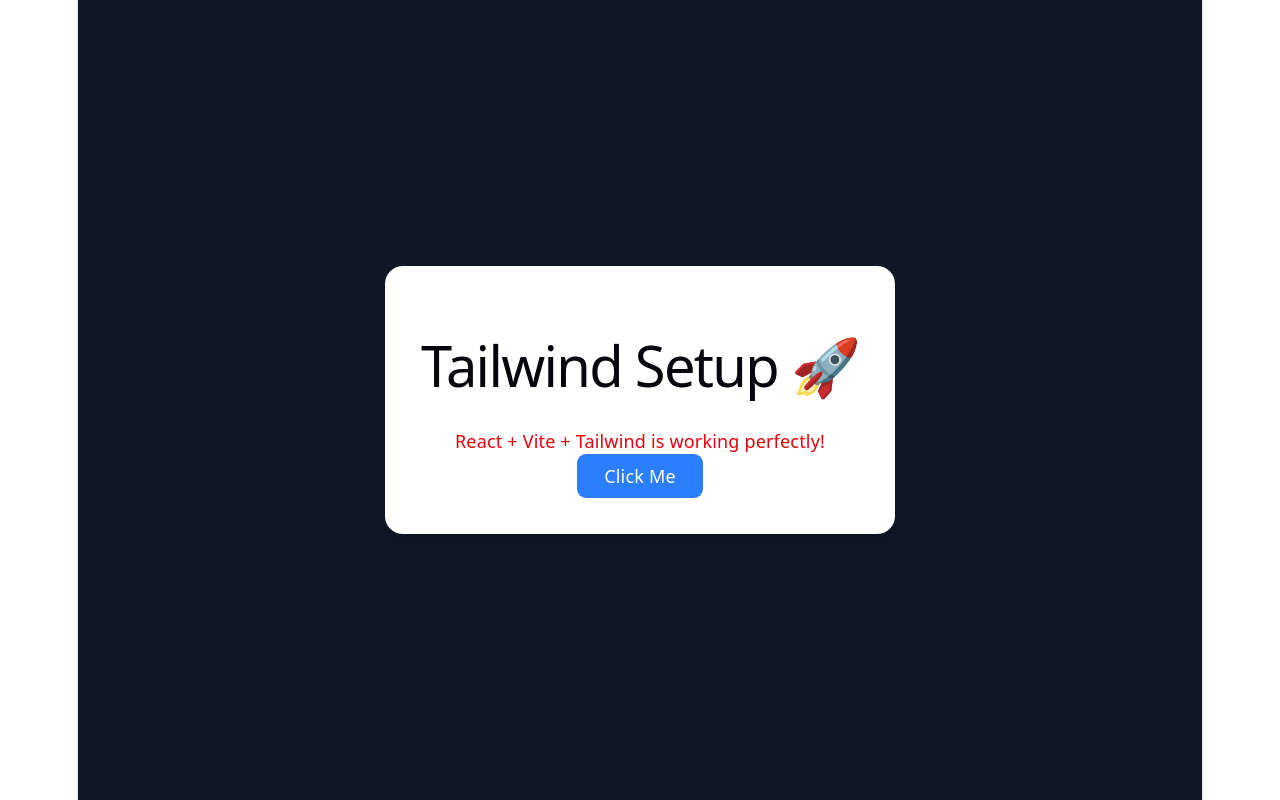
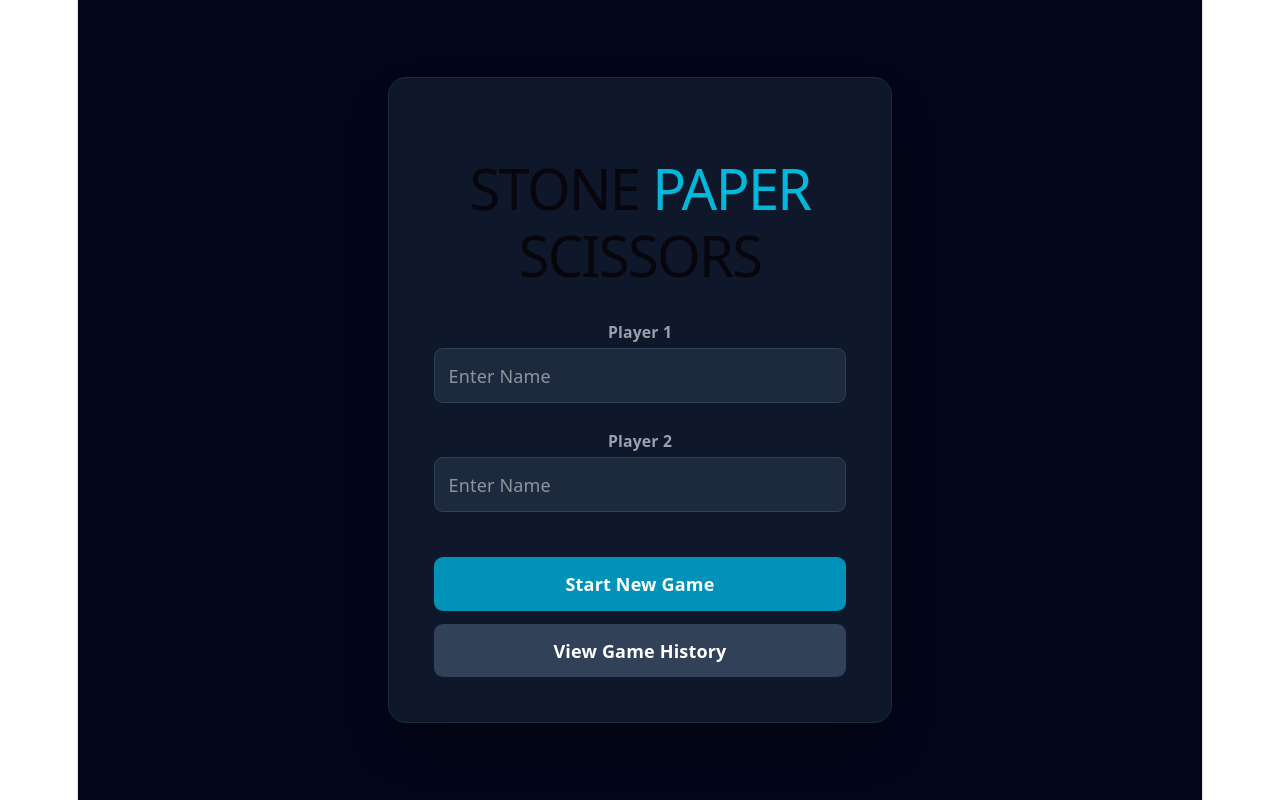
Before and after one commit to csnishant/Stone-Paper-Scissors, a React (Vite) app in the folder Frontend/: page / in a window 1280 px wide. Built offline with nearby package versions, Linux system fonts and the light colour scheme.

Commit message:
create home  page and game page

```diff
--- /dev/null
+++ b/Frontend/api/gameApi.js
@@ -0,0 +1,18 @@
+import { GAME_API_ENDPOINT } from "../src/utils/constants";
+
+export const saveGame = async (data) => {
+  const res = await fetch(`${GAME_API_ENDPOINT}/save-game`, {
+    method: "POST",
+    headers: {
+      "Content-Type": "application/json",
+    },
+    body: JSON.stringify(data),
+  });
+
+  return res.json();
+};
+
+export const getHistory = async () => {
+  const res = await fetch(`${GAME_API_ENDPOINT}/history`);
+  return res.json();
+};
--- /dev/null
+++ b/Frontend/components/GameButton.jsx
@@ -0,0 +1,16 @@
+const GameButton = ({ onClick, children, variant = "primary" }) => {
+  const styles =
+    variant === "primary"
+      ? "bg-cyan-600 hover:bg-cyan-500"
+      : "bg-slate-700 hover:bg-slate-600";
+
+  return (
+    <button
+      onClick={onClick}
+      className={`${styles} px-6 py-3 rounded-lg font-bold transition-all transform active:scale-95 text-white`}>
+      {children}
+    </button>
+  );
+};
+
+export default GameButton;
--- /dev/null
+++ b/Frontend/components/InputField.jsx
@@ -0,0 +1,14 @@
+const InputField = ({ label, value, onChange, placeholder }) => (
+  <div className="flex flex-col gap-1 w-full">
+    <label className="text-sm font-semibold text-gray-400">{label}</label>
+    <input
+      type="text"
+      placeholder={placeholder}
+      value={value}
+      onChange={onChange}
+      className="bg-slate-800 border border-slate-700 p-3 rounded-lg outline-none focus:border-cyan-500 transition-all text-white"
+    />
+  </div>
+);
+
+export default InputField;
--- a/Frontend/package.json
+++ b/Frontend/package.json
@@ -12,7 +12,8 @@
   "dependencies": {
     "@tailwindcss/vite": "^4.2.2",
     "react": "^19.2.4",
-    "react-dom": "^19.2.4"
+    "react-dom": "^19.2.4",
+    "react-router-dom": "^7.14.2"
   },
   "devDependencies": {
     "@eslint/js": "^9.39.4",
--- /dev/null
+++ b/Frontend/pages/Game.jsx
@@ -0,0 +1,133 @@
+import React, { useState, useEffect } from "react";
+import { useLocation, useNavigate } from "react-router-dom";
+import axios from "axios";
+
+import GameButton from "../components/GameButton";
+import { GAME_API_ENDPOINT } from "../src/utils/constants";
+
+const GamePage = () => {
+  const location = useLocation();
+  const navigate = useNavigate();
+
+  // Home page se aaye hue names yahan milenge
+  const { player1, player2 } = location.state || {
+    player1: "P1",
+    player2: "P2",
+  };
+
+  const [rounds, setRounds] = useState([]); // Rounds ka data store karne ke liye
+  const [currentRound, setCurrentRound] = useState(1);
+  const [p1Choice, setP1Choice] = useState(null);
+  const [p2Choice, setP2Choice] = useState(null);
+  const [gameFinished, setGameFinished] = useState(false);
+
+  const choices = ["stone", "paper", "scissors"];
+
+  // Winner decide karne ka logic
+  const getRoundWinner = (c1, c2) => {
+    if (c1 === c2) return "Tie";
+    if (
+      (c1 === "stone" && c2 === "scissors") ||
+      (c1 === "scissors" && c2 === "paper") ||
+      (c1 === "paper" && c2 === "stone")
+    )
+      return player1;
+    return player2;
+  };
+
+  const handleNextRound = () => {
+    const winner = getRoundWinner(p1Choice, p2Choice);
+    const roundData = {
+      roundNumber: currentRound,
+      player1Choice: p1Choice,
+      player2Choice: p2Choice,
+      winner: winner,
+    };
+
+    const updatedRounds = [...rounds, roundData];
+    setRounds(updatedRounds);
+
+    if (currentRound < 6) {
+      setCurrentRound(currentRound + 1);
+      setP1Choice(null);
+      setP2Choice(null);
+    } else {
+      setGameFinished(true);
+      saveGameToDB(updatedRounds);
+    }
+  };
+
+  const saveGameToDB = async (finalRounds) => {
+    // Final Winner Calculate karein (Example: Jisne zyada rounds jeete)
+    const p1Wins = finalRounds.filter((r) => r.winner === player1).length;
+    const p2Wins = finalRounds.filter((r) => r.winner === player2).length;
+    const finalWinner =
+      p1Wins > p2Wins ? player1 : p1Wins < p2Wins ? player2 : "Tie";
+
+    const payload = {
+      player1Name: player1,
+      player2Name: player2,
+      rounds: finalRounds,
+      finalWinner: finalWinner,
+    };
+
+    try {
+      await axios.post(`${GAME_API_ENDPOINT}/save-game`, payload);
+      alert("Game Saved to Database!");
+    } catch (err) {
+      console.error("Error saving game:", err);
+    }
+  };
+
+  return (
+    <div className="min-h-screen bg-slate-950 text-white p-10 flex flex-col items-center">
+      <h2 className="text-2xl font-bold mb-4">Round {currentRound} / 6</h2>
+
+      <div className="flex gap-20 mb-10">
+        {/* Player 1 Section */}
+        <div className="text-center">
+          <p className="mb-4 text-cyan-400 font-bold">{player1}</p>
+          <div className="flex flex-col gap-2">
+            {choices.map((c) => (
+              <button
+                key={c}
+                onClick={() => setP1Choice(c)}
+                className={`p-2 border rounded ${p1Choice === c ? "bg-cyan-600" : "bg-slate-800"}`}>
+                {c.toUpperCase()}
+              </button>
+            ))}
+          </div>
+        </div>
+
+        {/* Player 2 Section */}
+        <div className="text-center">
+          <p className="mb-4 text-pink-400 font-bold">{player2}</p>
+          <div className="flex flex-col gap-2">
+            {choices.map((c) => (
+              <button
+                key={c}
+                onClick={() => setP2Choice(c)}
+                className={`p-2 border rounded ${p2Choice === c ? "bg-pink-600" : "bg-slate-800"}`}>
+                {c.toUpperCase()}
+              </button>
+            ))}
+          </div>
+        </div>
+      </div>
+
+      {p1Choice && p2Choice && !gameFinished && (
+        <GameButton onClick={handleNextRound}>
+          {currentRound === 6 ? "Finish & Save" : "Next Round"}
+        </GameButton>
+      )}
+
+      {gameFinished && (
+        <GameButton onClick={() => navigate("/history")} variant="secondary">
+          View History
+        </GameButton>
+      )}
+    </div>
+  );
+};
+
+export default GamePage;
--- /dev/null
+++ b/Frontend/pages/History.jsx
@@ -0,0 +1,29 @@
+import { useEffect, useState } from "react";
+import { getHistory } from "../api/gameApi";
+
+export default function History() {
+  const [data, setData] = useState([]);
+
+  useEffect(() => {
+    getHistory().then(setData);
+  }, []);
+
+  return (
+    <div>
+      <h1>Game History</h1>
+
+      {data.map((game, i) => (
+        <div key={i}>
+          <h3>
+            {game.players.player1} vs {game.players.player2}
+          </h3>
+          {game.scores.map((r, idx) => (
+            <p key={idx}>
+              Round {r.round}: {r.winner}
+            </p>
+          ))}
+        </div>
+      ))}
+    </div>
+  );
+}
--- /dev/null
+++ b/Frontend/pages/Home.jsx
@@ -0,0 +1,56 @@
+import React, { useState } from "react";
+import { useNavigate } from "react-router-dom";
+import InputField from "../components/InputField";
+import GameButton from "../components/GameButton";
+
+const Home = () => {
+  const [player1, setPlayer1] = useState("");
+  const [player2, setPlayer2] = useState("");
+  const navigate = useNavigate();
+
+  const handleStartGame = () => {
+    if (!player1 || !player2) {
+      alert("Please enter both player names");
+      return;
+    }
+    navigate("/game", { state: { player1, player2 } });
+  };
+
+  return (
+    <div className="min-h-screen bg-slate-950 flex items-center justify-center p-6">
+      <div className="max-w-md w-full bg-slate-900 border border-slate-800 p-10 rounded-2xl shadow-2xl">
+        <h1 className="text-3xl font-black text-center mb-8 text-white tracking-tight">
+          STONE <span className="text-cyan-500">PAPER</span> SCISSORS
+        </h1>
+
+        <div className="flex flex-col gap-6">
+          <InputField
+            label="Player 1"
+            placeholder="Enter Name"
+            value={player1}
+            onChange={(e) => setPlayer1(e.target.value)}
+          />
+
+          <InputField
+            label="Player 2"
+            placeholder="Enter Name"
+            value={player2}
+            onChange={(e) => setPlayer2(e.target.value)}
+          />
+
+          <div className="grid grid-cols-1 gap-3 mt-4">
+            <GameButton onClick={handleStartGame}>Start New Game</GameButton>
+
+            <GameButton
+              onClick={() => navigate("/history")}
+              variant="secondary">
+              View Game History
+            </GameButton>
+          </div>
+        </div>
+      </div>
+    </div>
+  );
+};
+
+export default Home;
--- a/Frontend/src/App.jsx
+++ b/Frontend/src/App.jsx
@@ -1,20 +1,16 @@
+import { BrowserRouter, Routes, Route } from "react-router-dom";
+import Home from "../pages/Home";
+
+
+
 function App() {
   return (
-    <div className="min-h-screen bg-gray-900 flex items-center justify-center">
-      <div className="bg-white p-8 rounded-2xl shadow-xl text-center">
-        <h1 className="text-4xl font-bold text-blue-600 mb-4">
-          Tailwind Setup 🚀
-        </h1>
+    <BrowserRouter>
+      <Routes>
+        <Route path="/" element={<Home/>} />
 
-        <p className="text-red-600 mb-6">
-          React + Vite + Tailwind is working perfectly!
-        </p>
-
-        <button className="px-6 py-2 bg-blue-500 text-white rounded-lg hover:bg-blue-600 transition">
-          Click Me
-        </button>
-      </div>
-    </div>
+      </Routes>
+    </BrowserRouter>
   );
 }
 
--- /dev/null
+++ b/Frontend/src/utils/constants.js
@@ -0,0 +1 @@
+export const GAME_API_ENDPOINT = "http://localhost:5000/api/games";
```
Also changed, not shown: 2 other files (tests, documents, lock files or other folders).
